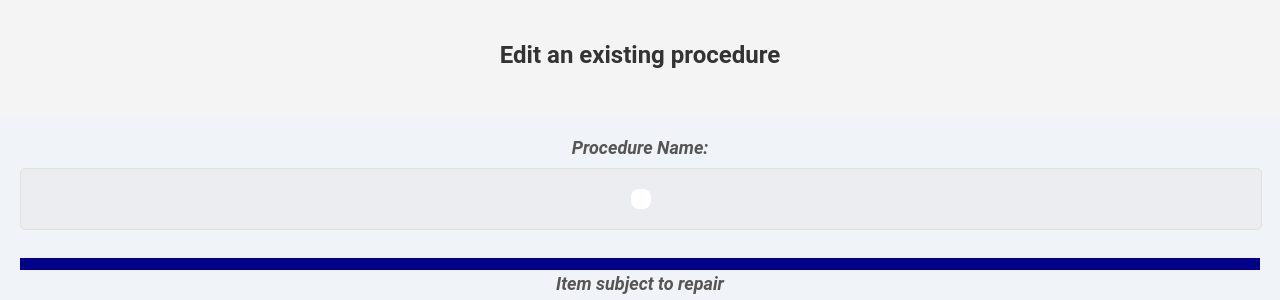
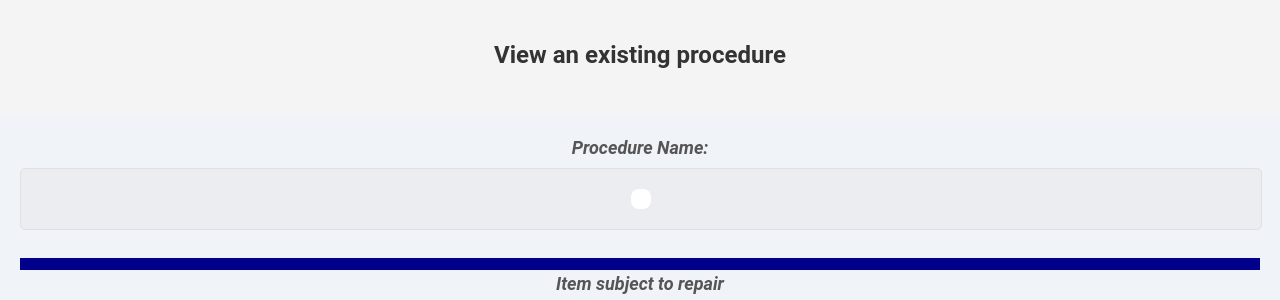
Before and after one commit to b0b3000/CITS3005Project, a Flask app: template flaskapp/templates/result_viewer.html in a window 1280 px wide. Shown: the part 54-354 px from the top of the page. Run offline with Flask 3, Linux system fonts and the light colour scheme; the template is opened without the code that fills it, so the values that code supplies are empty; parts of the project's set-up code (start-up, migrations or seed data) failed here and were passed over.

Commit message:
added naem change

```diff
--- a/flaskapp/templates/result_viewer.html
+++ b/flaskapp/templates/result_viewer.html
@@ -1,6 +1,6 @@
 
 {% extends "base.html" %} {% block title %}Edit {% endblock %} {% block header
-  %}Edit an existing procedure{% endblock %} {% block content %}
+  %}View an existing procedure{% endblock %} {% block content %}
 
   <div>
       <div class="procedure_top">
```
